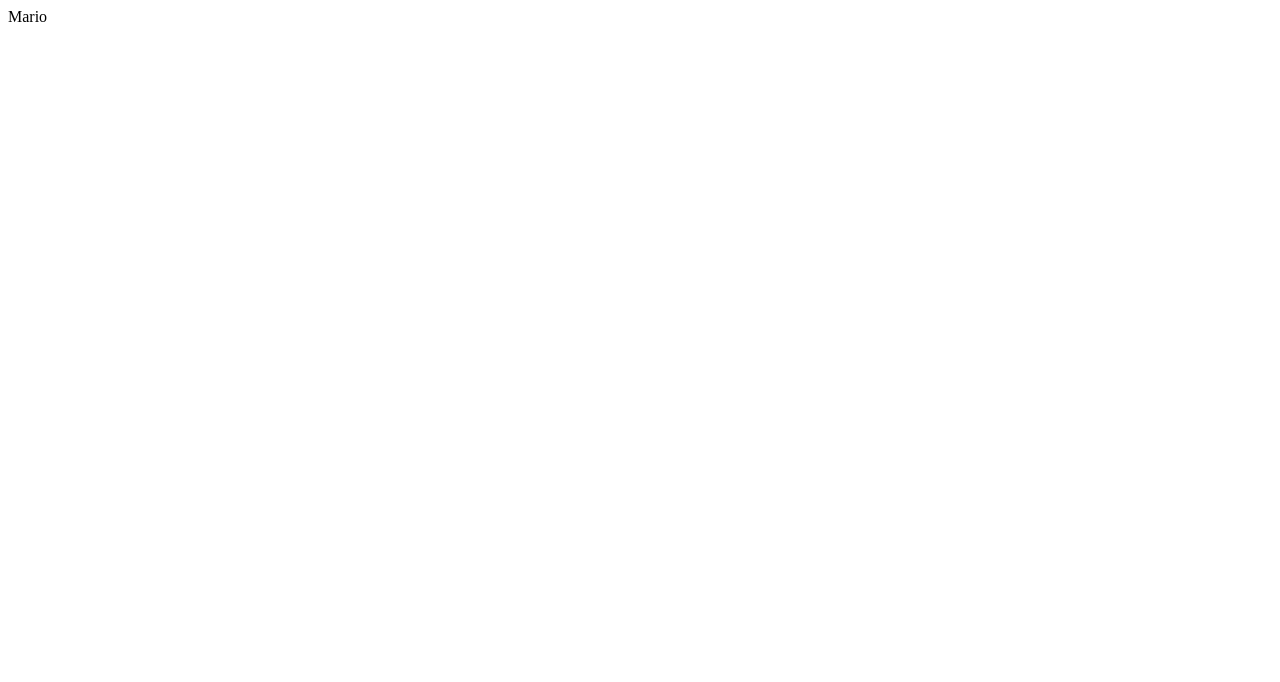
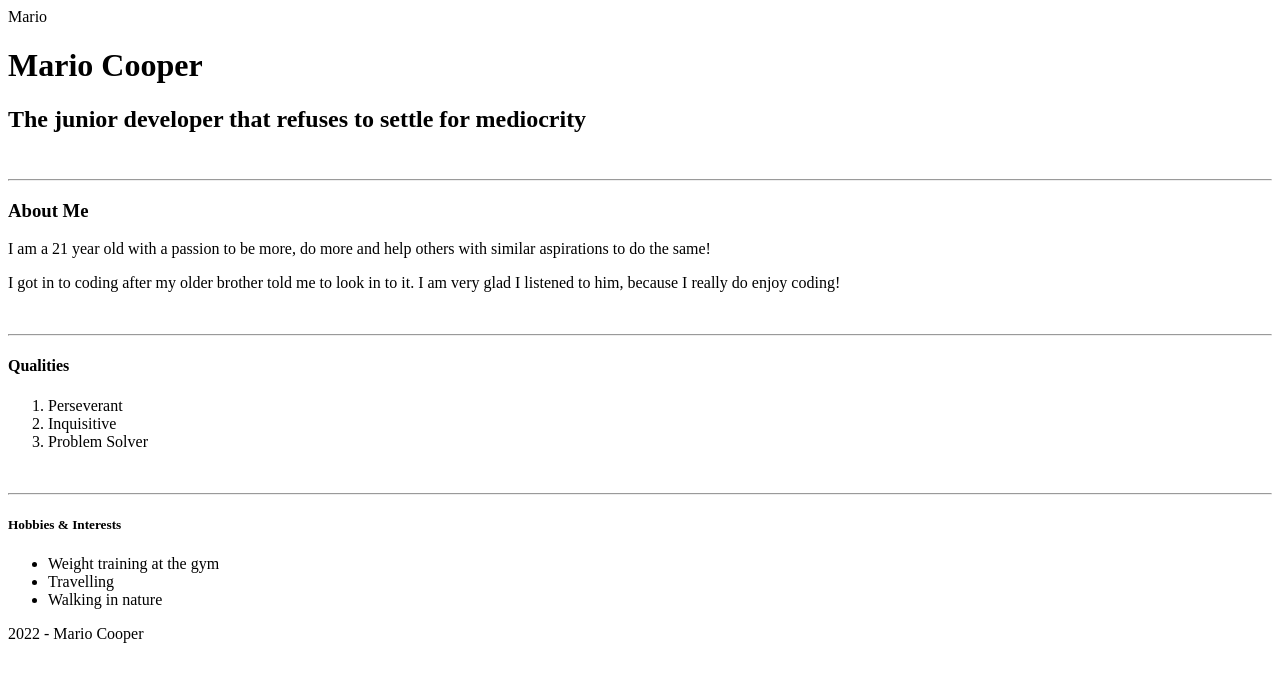
Before and after one commit to mariocooper/portfolio, a plain HTML site: page portfolio/index.html in a window 1280 px wide. Drawn offline with Linux system fonts and the light colour scheme.

Commit message:
Added qualities and hobbies & interests

```diff
--- a/portfolio/index.html
+++ b/portfolio/index.html
@@ -3,3 +3,35 @@
 </head>
 Mario
 </body>
+
+<header>
+<h1>Mario Cooper</h1>
+<h2>The junior developer that refuses to settle for mediocrity</h2>
+</header>
+<main>
+<br>
+<hr>
+<section>
+<h3>About Me</h3>
+<p>I am a 21 year old with a passion to be more, do more and help others with similar aspirations to do the same! </p>
+<p>I got in to coding after my older brother told me to look in to it. I am very glad I listened to him, because I really do enjoy coding!</p>
+<br>
+<hr>
+<h4>Qualities</h4>
+<ol>
+<li>Perseverant</li>
+<li>Inquisitive</li>
+<li>Problem Solver</li>
+</ol>
+<br>
+<hr>
+<h5>Hobbies & Interests</h5>
+<ul>
+<li>Weight training at the gym</li>
+<li>Travelling</li>
+<li>Walking in nature</li>
+</ul>
+</section>
+</main>
+</body>
+<footer>2022 - Mario Cooper</footer>
```
